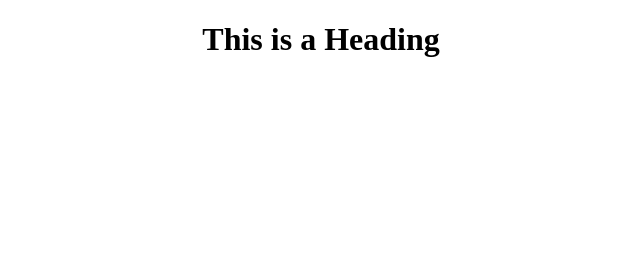
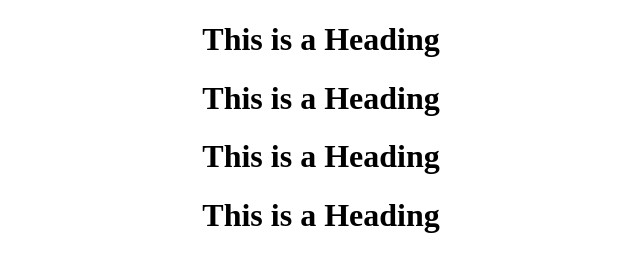
Before and after one commit to Vanda-Project/Web-Admin, a plain HTML site: page index.html in a window 1280 px wide. Shown: the whole page, without its empty margins (319-959 px from the left). Drawn offline with Linux system fonts and the light colour scheme.

Commit message:
second commit

```diff
--- a/index.html
+++ b/index.html
@@ -6,6 +6,12 @@
 <body>
 
 <center><h1>This is a Heading</h1></center>
+<center><h1>This is a Heading</h1></center>
+
+<center><h1>This is a Heading</h1></center>
+
+<center><h1>This is a Heading</h1></center>
+
 
 
 </body>
```
